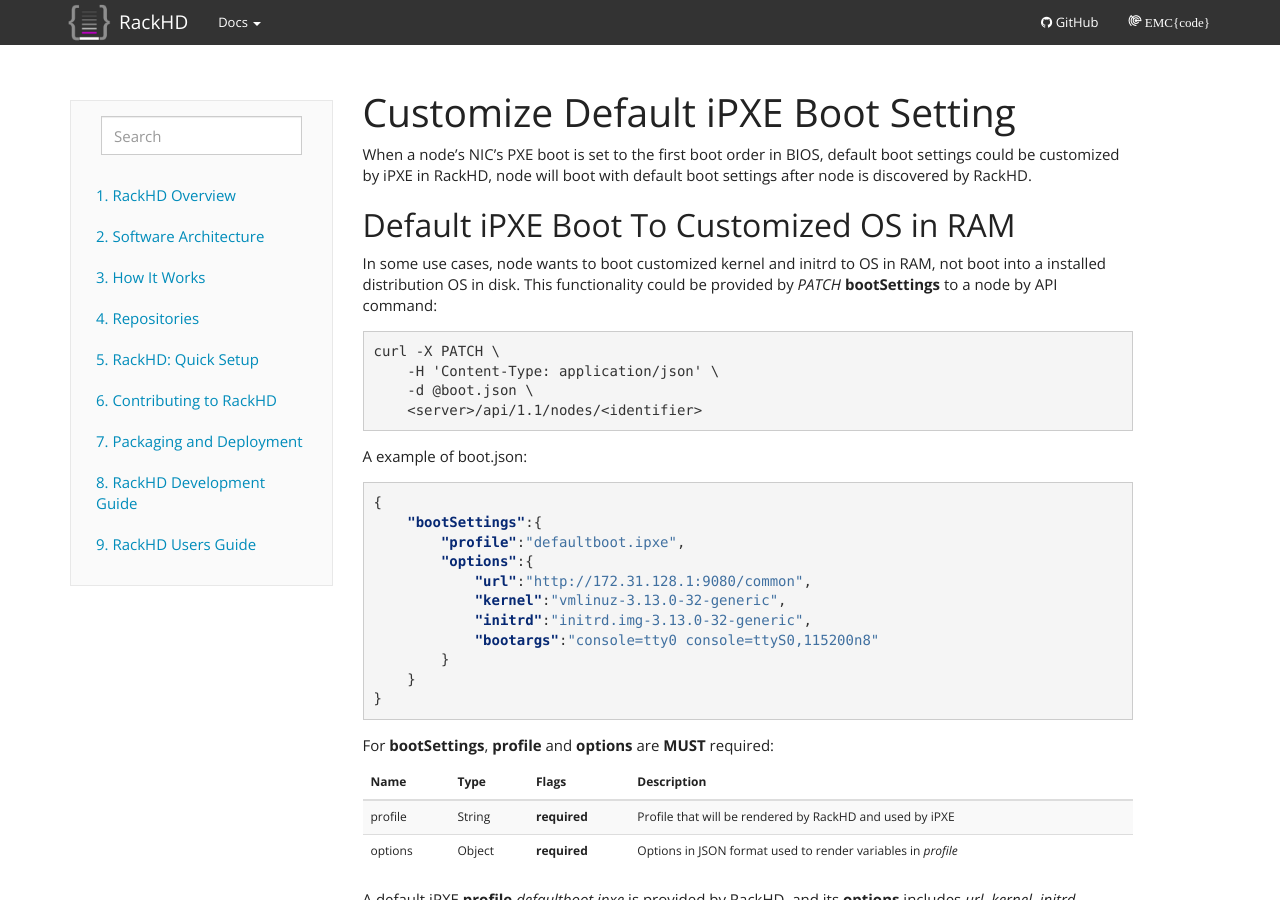
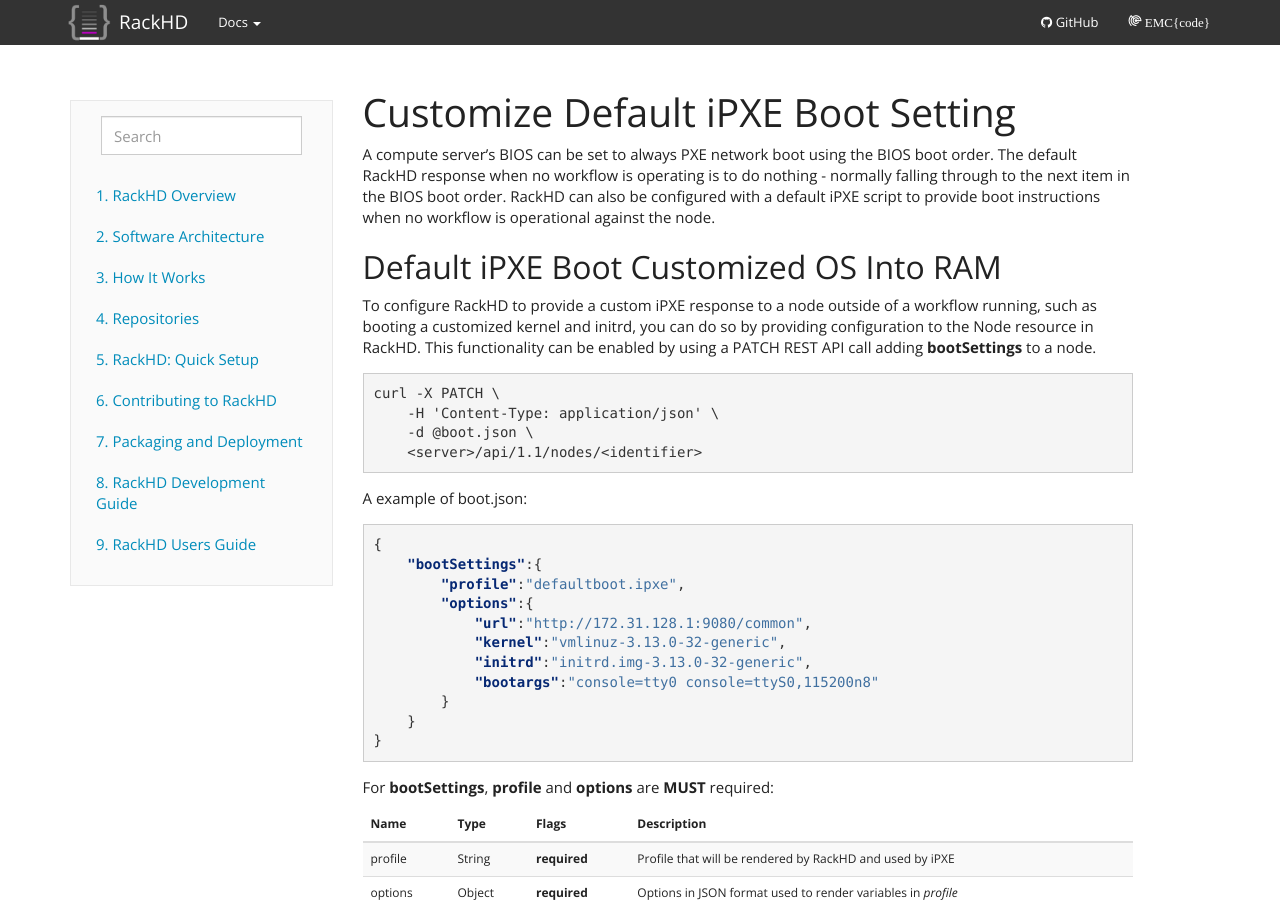
Before and after one commit to RackHD/docs, a Sphinx documentation site: the page built from docs/rackhd/boot_settings.rst, in a window 1280 px wide and 900 px high. Built offline with Sphinx 7.4.7, drawn with Linux system fonts in a browser that asks for light colours.

Commit message:
adjust descriptions

```diff
--- a/docs/rackhd/boot_settings.rst
+++ b/docs/rackhd/boot_settings.rst
@@ -1,12 +1,12 @@
 Customize Default iPXE Boot Setting
 ---------------------------
 
-When a node's NIC's PXE boot is set to the first boot order in BIOS, default boot settings could be customized by iPXE in RackHD, node will boot with default boot settings after node is discovered by RackHD.
+A compute server's BIOS can be set to always PXE network boot using the BIOS boot order. The default RackHD response when no workflow is operating is to do nothing - normally falling through to the next item in the BIOS boot order. RackHD can also be configured with a default iPXE script to provide boot instructions when no workflow is operational against the node.
 
-Default iPXE Boot To Customized OS in RAM
+Default iPXE Boot Customized OS Into RAM
 ~~~~~~~~~~~~~~~~~~~~~~~~~~~~~~~~~~~~~~~~~
 
-In some use cases, node wants to boot customized kernel and initrd to OS in RAM, not boot into a installed distribution OS in disk. This functionality could be provided by `PATCH` **bootSettings** to a node by API command:
+To configure RackHD to provide a custom iPXE response to a node outside of a workflow running, such as booting a customized kernel and initrd, you can do so by providing configuration to the Node resource in RackHD. This functionality can be enabled by using a PATCH REST API call adding **bootSettings** to a node.
 
 .. code-block:: REST
 
```
